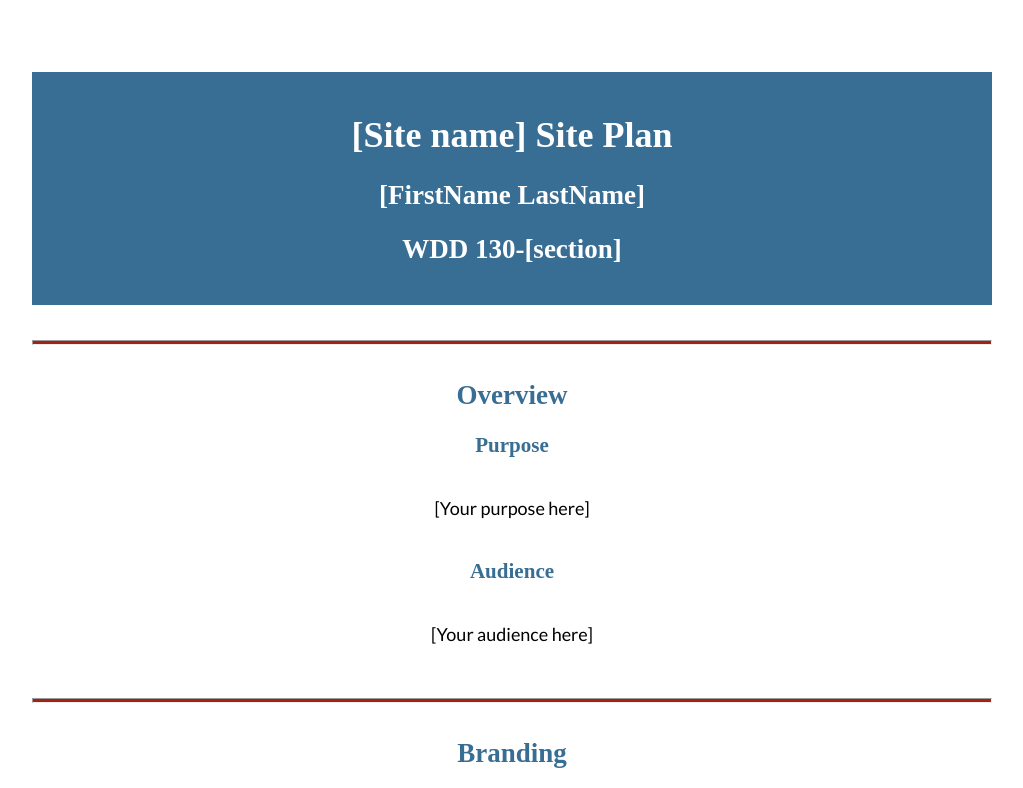
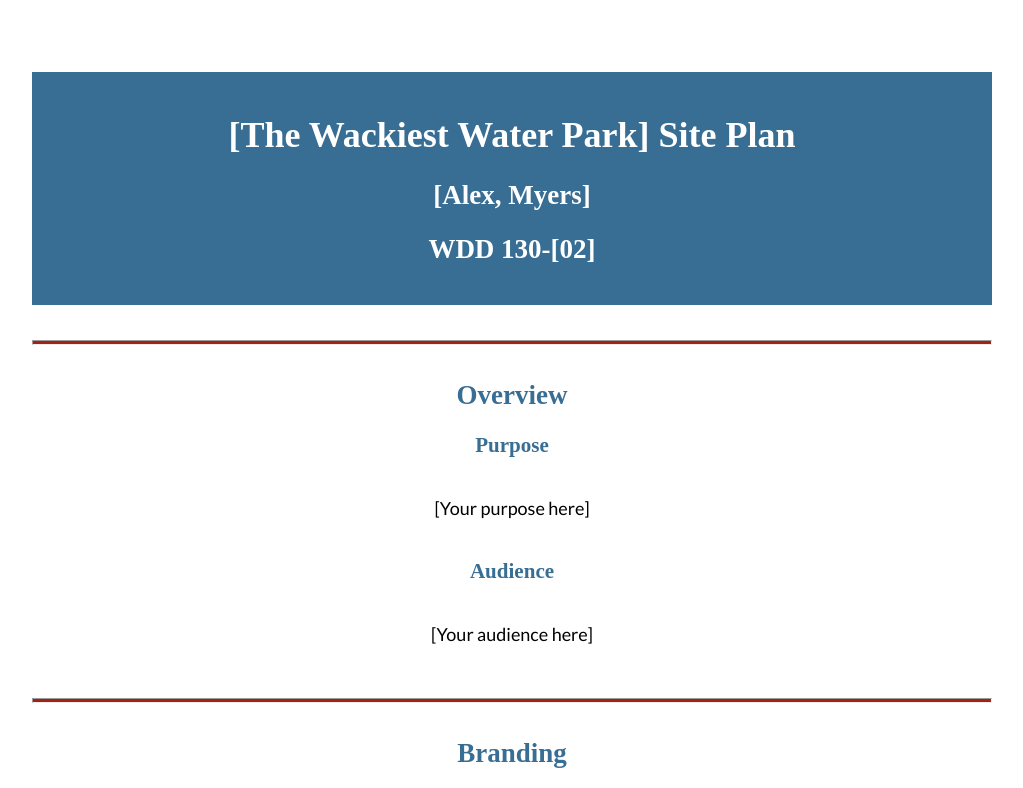
Before and after one commit to AlexMyers2000/WDD130, a plain HTML site: page WWR/site-plan-rafting.html in a window 1280 px wide. Shown: the top 788 px of the page, without its empty margins (128-1151 px from the left). Drawn offline with Linux system fonts and the light colour scheme; a web font is replaced by a local one.

Commit message:
update title

```diff
--- a/WWR/site-plan-rafting.html
+++ b/WWR/site-plan-rafting.html
@@ -10,9 +10,9 @@
 
 <body>
   <header>
-    <h1>[Site name] Site Plan</h1>
-    <h2>[FirstName LastName]</h2>
-    <h2>WDD 130-[section]</h2>
+    <h1>[The Wackiest Water Park] Site Plan</h1>
+    <h2>[Alex, Myers]</h2>
+    <h2>WDD 130-[02]</h2>
     <!-- In the header above, add the name of your site, your name and class number. For example if you are in section 3 you would put WDD 130-03 -->
   </header>
   <main>
```
